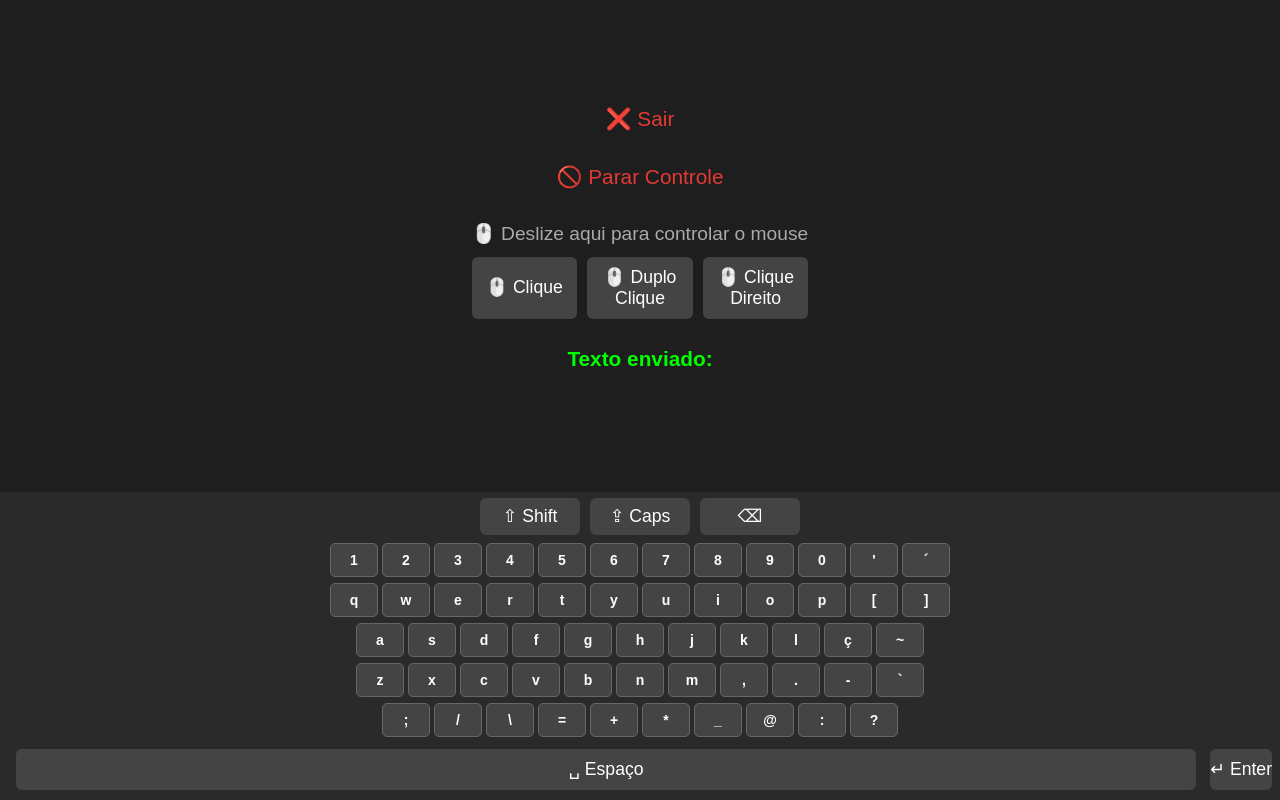
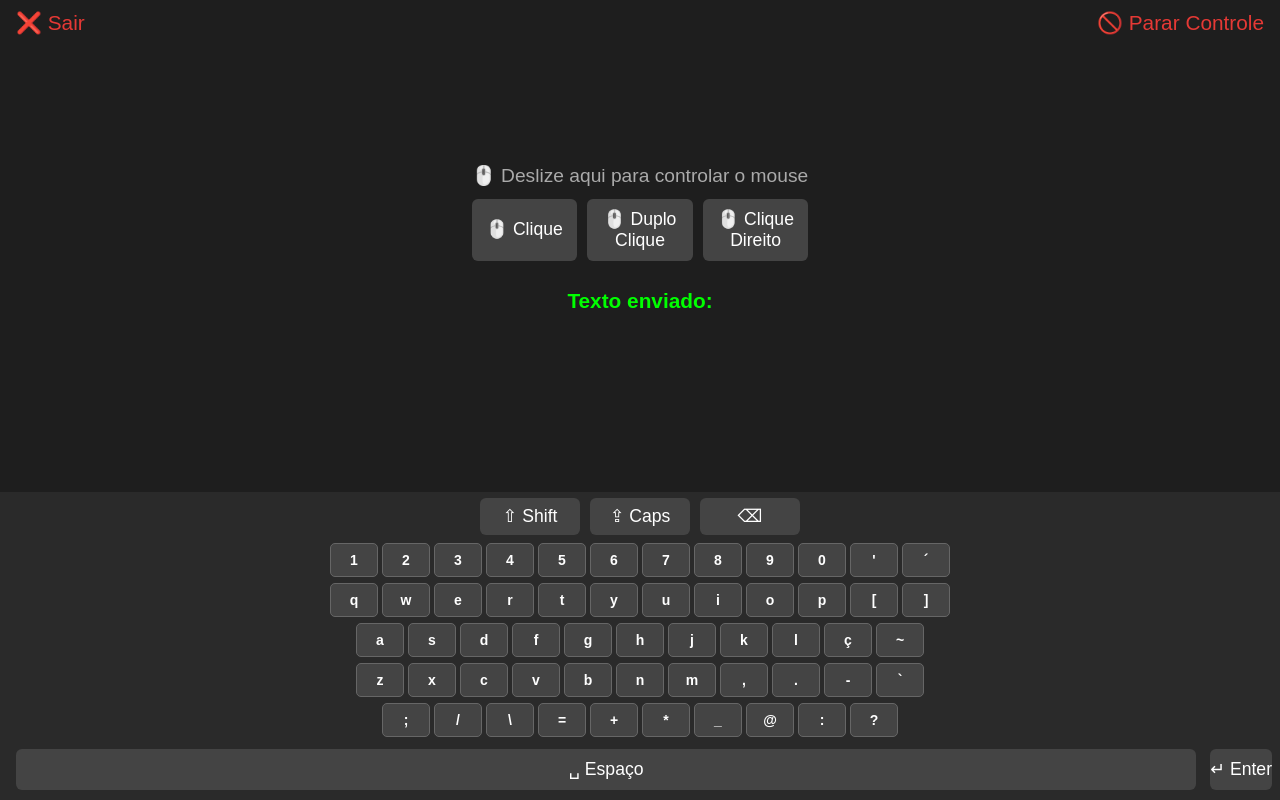
Before and after one commit to cezardsilva/ControlNote, a plain HTML site: page index.html in a window 1280 px wide. Drawn offline with Linux system fonts and the light colour scheme.

Commit message:
ajuste pos. bottões

```diff
--- a/index.html
+++ b/index.html
@@ -204,34 +204,30 @@
       #keyboard > div.bottom-row button:hover {
         background-color: #666;
       }
+      .control-site {
+        position: absolute;
+        top: 10px;
+        left: 10px; /* começa da esquerda */
+        right: 10px; /* ocupa até a direita */
+        display: flex;
+        justify-content: space-between; /* joga um para a esquerda e outro para a direita */
+        align-items: center;
+      }
 
-      .btn-sair {
+      .btn-sair,
+      .btn-parar {
         font-size: 1.3em;
-        color: #fff;
         background: none;
         border: none;
         cursor: pointer;
         color: #e53935; /* vermelho */
-        margin-bottom: 20px;
       }
 
-      .btn-sair:hover {
+      .btn-sair:hover,
+      .btn-parar:hover {
         color: #b71c1c;
       }
 
-      .btn-parar {
-        font-size: 1.3em;
-        color: #fff;
-        background: none;
-        border: none;
-        cursor: pointer;
-        color: #e53935; /* vermelho */
-        margin-bottom: 20px;
-      }
-
-      .btn-sair:hover {
-        color: #b71c1c;
-      }
       /* Responsividade para telas menores */
       @media (max-width: 480px) {
         #keyboard {
@@ -272,11 +268,13 @@
   </head>
   <body>
     <div id="trackpad">
-      <div>
-        <button onclick="window.close()" class="btn-sair">❌ Sair</button>
-      </div>
-      <div>
-        <button onclick="shutdownServer()" class="btn-parar">🚫 Parar Controle</button>
+      <div class="control-site">
+        <button class="btn-sair" onclick="window.close()" class="btn-sair">
+          ❌ Sair
+        </button>
+        <button class="btn-parar" onclick="shutdownServer()">
+          🚫 Parar Controle
+        </button>
       </div>
       <p>🖱️ Deslize aqui para controlar o mouse</p>
       <div class="mouse-buttons">
```
